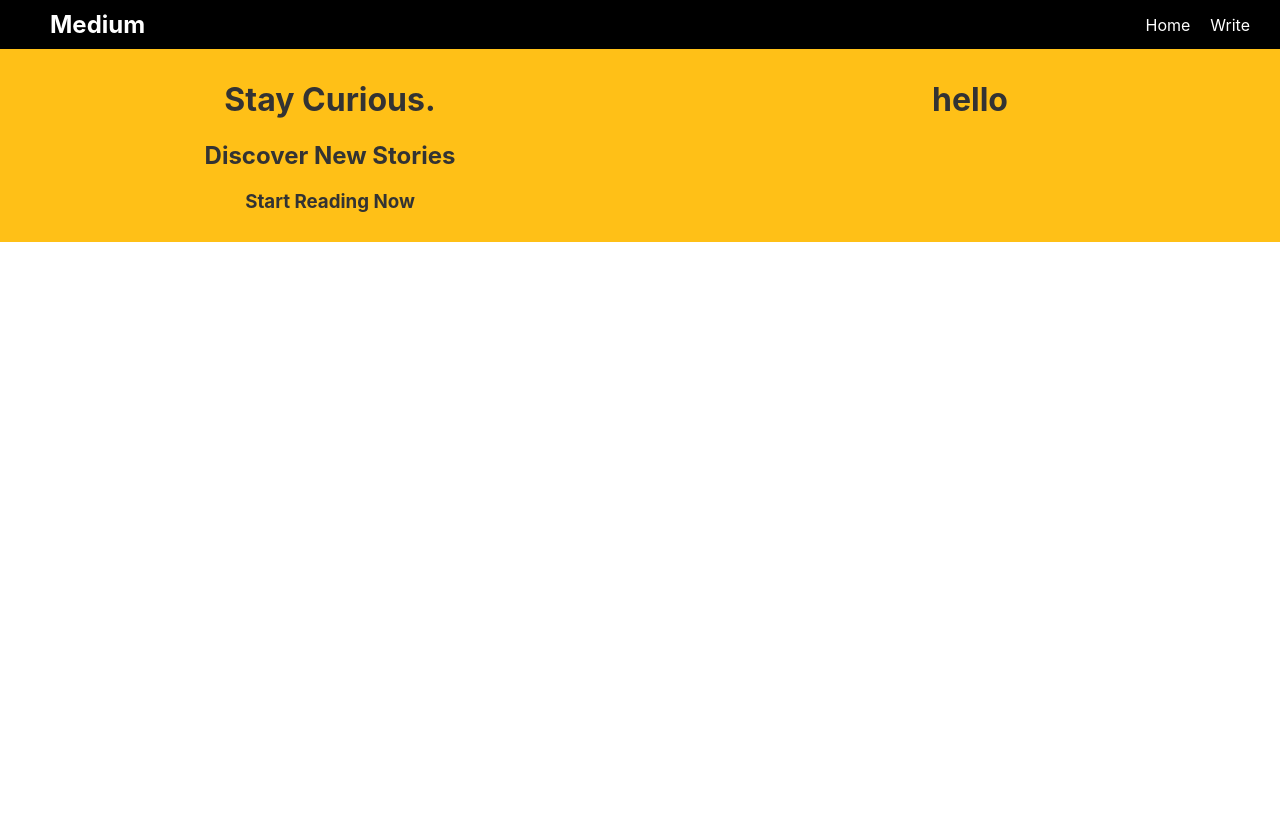
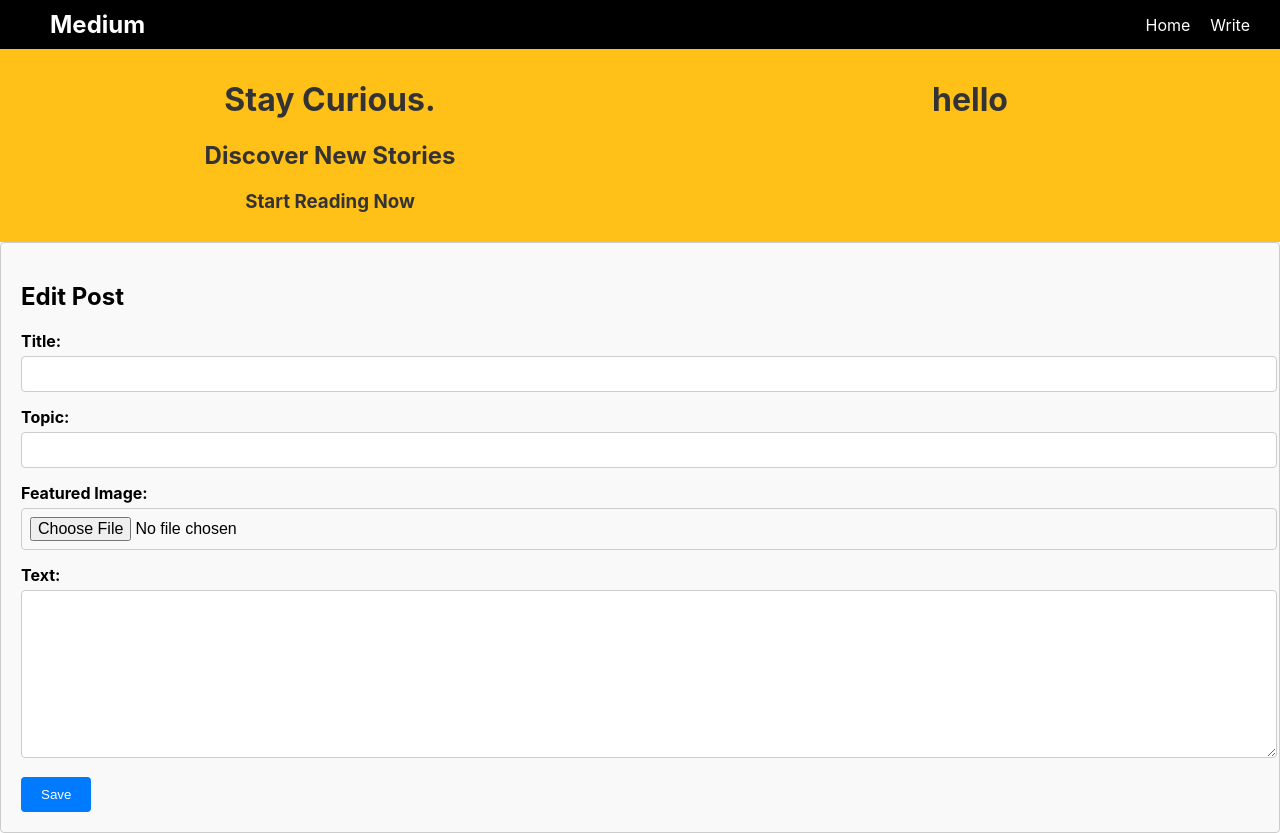
Before and after one commit to devrhash/MediumAppClone, a React (Create React App) app in the folder medium/: page /post/1/edit in a window 1280 px wide. Before the commit the page ends 800 px from the top, so only its background shows below. Built offline with nearby package versions, Linux system fonts and the light colour scheme; no server answers.

Commit message:
post section

```diff
--- a/medium/package.json
+++ b/medium/package.json
@@ -6,6 +6,7 @@
     "@testing-library/jest-dom": "^5.17.0",
     "@testing-library/react": "^13.4.0",
     "@testing-library/user-event": "^13.5.0",
+    "axios": "^1.4.0",
     "react": "^18.2.0",
     "react-dom": "^18.2.0",
     "react-router-dom": "^6.14.2",
--- /dev/null
+++ b/medium/src/AddPost.css
@@ -0,0 +1,39 @@
+.add-post-container {
+    padding: 20px;
+    border: 1px solid #ccc;
+    border-radius: 4px;
+    background-color: #f9f9f9;
+  }
+
+  .form-group {
+    margin-bottom: 15px;
+  }
+
+  .form-group label {
+    display: block;
+    font-weight: bold;
+    margin-bottom: 5px;
+  }
+
+  .form-group input,
+  .form-group textarea {
+    width: 100%;
+    padding: 8px;
+    font-size: 16px;
+    border: 1px solid #ccc;
+    border-radius: 4px;
+  }
+
+  .form-group textarea {
+    resize: vertical;
+    height: 150px;
+  }
+
+  .save-button {
+    padding: 10px 20px;
+    background-color: #007bff;
+    color: #fff;
+    border: none;
+    border-radius: 4px;
+    cursor: pointer;
+  }
--- /dev/null
+++ b/medium/src/AddPost.js
@@ -0,0 +1,63 @@
+import React, { useState } from 'react';
+import axios from 'axios'; // Import Axios for API calls
+import './AddPost.css';
+
+const AddPost = () => {
+  const [title, setTitle] = useState('');
+  const [topic, setTopic] = useState('');
+  const [imageFile, setImageFile] = useState(null); // State to store the selected image file
+  const [text, setText] = useState('');
+
+  const handleImageChange = (e) => {
+    const file = e.target.files[0];
+    setImageFile(file);
+  };
+
+  const handleSave = () => {
+    // Prepare the form data to send to the server
+    const formData = new FormData();
+    formData.append('title', title);
+    formData.append('topic', topic);
+    formData.append('text', text);
+    formData.append('image', imageFile);
+
+    // Call the API to store the post data and image
+    axios.post('YOUR_API_ENDPOINT', formData)
+      .then((response) => {
+        console.log('Post saved!', response.data);
+        // Implement any success message or redirect logic here
+      })
+      .catch((error) => {
+        console.error('Error saving post:', error);
+        // Implement error handling logic here
+      });
+  };
+
+  return (
+    <div className="add-post-container">
+      <h2>Add Post</h2>
+      <div className="form-group">
+        <label>Title:</label>
+        <input type="text" value={title} onChange={(e) => setTitle(e.target.value)} />
+      </div>
+      <div className="form-group">
+        <label>Topic:</label>
+        <input type="text" value={topic} onChange={(e) => setTopic(e.target.value)} />
+      </div>
+      {/* Add file input for image upload */}
+      <div className="form-group">
+        <label>Featured Image:</label>
+        <input type="file" accept="image/*" onChange={handleImageChange} />
+      </div>
+      <div className="form-group">
+        <label>Text:</label>
+        <textarea value={text} onChange={(e) => setText(e.target.value)} />
+      </div>
+      <button className="save-button" onClick={handleSave}>
+        Save
+      </button>
+    </div>
+  );
+};
+
+export default AddPost;
--- a/medium/src/App.css
+++ b/medium/src/App.css
@@ -1,4 +1,5 @@
+
 .App{
   display: flex;
-
+  overflow: hidden;
 }
--- a/medium/src/App.js
+++ b/medium/src/App.js
@@ -2,6 +2,9 @@
 import Navbar from './Component/Navbar';
 import Banner from './Component/Banner';
 import MainComponent from './Component/MainComponent';
+import PostDetail from './Component/PostDetail';
+import AddPost from './AddPost';
+import EditPost from './EditPost';
 import { BrowserRouter as Router, Route, Routes } from 'react-router-dom';
 
 function App() {
@@ -13,7 +16,9 @@
         <div className="content">
           <Routes>
             <Route path="/" element={<MainComponent />} />
-            {/* Add other routes here if needed */}
+            <Route path="/post/:postId" element={<PostDetail />} />
+            <Route path="/add" element={<AddPost />} />
+            <Route path="/post/:postId/edit" element={<EditPost />} />
           </Routes>
         </div>
       </div>
--- a/medium/src/Component/Navbar.js
+++ b/medium/src/Component/Navbar.js
@@ -5,10 +5,10 @@
   return (
     <nav className="navbar">
       <div className="navbar-container">
-        <a className="logo" href="#">Medium</a>
+        <a className="logo" href="/">Medium</a>
         <div className="menu">
           <a href="/">Home</a>
-          <a href="#">Write</a>
+          <a href="/add">Write</a>
         </div>
       </div>
     </nav>
--- /dev/null
+++ b/medium/src/Component/PostDetail.css
@@ -0,0 +1,51 @@
+.post-details-container {
+    padding: 20px;
+    border: 1px solid #ccc;
+    border-radius: 4px;
+    background-color: #f9f9f9;
+  }
+
+  .post-details {
+    margin-bottom: 20px;
+  }
+
+  .post-details img {
+    max-width: 100%;
+    height: auto;
+    margin-bottom: 10px;
+  }
+
+  .post-details h3 {
+    margin: 0;
+    margin-bottom: 10px;
+  }
+
+  .post-details p {
+    margin: 0;
+    margin-bottom: 5px;
+  }
+
+  .edit-delete-options {
+    display: flex;
+    justify-content: space-between;
+    margin-top: 20px;
+  }
+
+  .edit-delete-options a {
+    text-decoration: none;
+    padding: 8px 16px;
+    background-color: #007bff;
+    color: #fff;
+    border: none;
+    border-radius: 4px;
+    cursor: pointer;
+  }
+
+  .edit-delete-options button {
+    padding: 8px 16px;
+    background-color: #dc3545;
+    color: #fff;
+    border: none;
+    border-radius: 4px;
+    cursor: pointer;
+  }
--- a/medium/src/Component/PostDetail.js
+++ b/medium/src/Component/PostDetail.js
@@ -1,5 +1,6 @@
 import React from 'react';
 import { useParams, Link } from 'react-router-dom';
+import './PostDetail.css';
 
 const PostDetail = () => {
   const { postId } = useParams();
@@ -9,28 +10,28 @@
     id: 1,
     title: 'Post 1',
     topic: 'Technology',
-    featuredImage: 'https://placeimg.com/300/200/tech',
+    featuredImage: 'https://placeimg.com/600/400/tech',
     text: 'Lorem ipsum dolor sit amet, consectetur adipiscing elit...',
     dateTime: '2023-08-03 10:30 AM',
     author: 'John Doe',
   };
 
   return (
-    <div>
+    <div className="post-details-container">
       <h2>Post Details</h2>
-      <div className="post">
+      <div className="post-details">
         <img src={post.featuredImage} alt={post.title} />
-        <div className="post-details">
         <h3>{post.title}</h3>
         <p>Topic: {post.topic}</p>
         <p>{post.text}</p>
         <p>Published on: {post.dateTime}</p>
         <p>Author: {post.author}</p>
       </div>
-      </div>
       {/* Add edit and delete options */}
+      <div className="edit-delete-options">
         <Link to={`/post/${postId}/edit`}>Edit</Link>
         <button>Delete</button>
+      </div>
     </div>
   );
 };
--- a/medium/src/Component/PostList.js
+++ b/medium/src/Component/PostList.js
@@ -1,29 +1,23 @@
-import React from 'react';
+import React, { useState, useEffect } from 'react';
 import { Link } from 'react-router-dom';
 import './PostList.css'
+import axios from 'axios';
+
 const PostList = () => {
-  // Sample data for demonstration purposes
-  const posts = [
-    {
-      id: 1,
-      title: 'Post 1',
-      topic: 'Technology',
-      featuredImage: 'https://placeimg.com/300/200/tech',
-      text: 'Lorem ipsum dolor sit amet, consectetur adipiscing elit...',
-      dateTime: '2023-08-03 10:30 AM',
-      author: 'John Doe',
-    },
-    {
-      id: 2,
-      title: 'Post 2',
-      topic: 'Travel',
-      featuredImage: 'https://placeimg.com/300/200/nature',
-      text: 'Sed ut perspiciatis unde omnis iste natus error sit voluptatem...',
-      dateTime: '2023-08-02 02:15 PM',
-      author: 'Jane Smith',
-    },
-    // Add more posts as needed
-  ];
+
+  const [posts, setPosts] = useState([]);
+
+  useEffect(() => {
+
+    axios.get('http://127.0.0.1:3000/posts/all')
+      .then((response) => {
+        setPosts(response.data);
+      })
+      .catch((error) => {
+        console.error('Error fetching posts:', error);
+
+      });
+  }, []);
 
   return (
     <div>
--- /dev/null
+++ b/medium/src/EditPost.js
@@ -0,0 +1,89 @@
+import React, { useState, useEffect } from 'react';
+import { useParams } from 'react-router-dom';
+import './AddPost.css';
+
+const EditPost = () => {
+  const { postId } = useParams();
+
+  const [post, setPost] = useState({
+    title: '',
+    topic: '',
+    featuredImage: '',
+    text: '',
+  });
+
+  useEffect(() => {
+    // Fetch the post data from the API based on the post ID
+    fetch(`YOUR_API_ENDPOINT/${postId}`)
+      .then((response) => response.json())
+      .then((data) => {
+        // Update the state with the fetched post data
+        setPost(data);
+      })
+      .catch((error) => {
+        console.error('Error fetching post:', error);
+        // Implement error handling logic here
+      });
+  }, [postId]);
+
+  const handleImageChange = (e) => {
+    const file = e.target.files[0];
+    setPost({ ...post, featuredImage: file });
+  };
+
+  const handleSave = () => {
+    // Prepare the form data to send to the server
+    const formData = new FormData();
+    formData.append('title', post.title);
+    formData.append('topic', post.topic);
+    formData.append('text', post.text);
+    formData.append('image', post.featuredImage);
+
+    // Call the API to update the post data
+    fetch(`YOUR_API_ENDPOINT/${postId}`, {
+      method: 'PUT',
+      body: formData,
+    })
+      .then((response) => {
+        if (response.ok) {
+          console.log('Post updated successfully!');
+          // Implement any success message or redirect logic here
+        } else {
+          console.error('Error updating post:', response.status);
+          // Implement error handling logic here
+        }
+      })
+      .catch((error) => {
+        console.error('Error updating post:', error);
+        // Implement error handling logic here
+      });
+  };
+
+  return (
+    <div className="add-post-container">
+      <h2>Edit Post</h2>
+      <div className="form-group">
+        <label>Title:</label>
+        <input type="text" value={post.title} onChange={(e) => setPost({ ...post, title: e.target.value })} />
+      </div>
+      <div className="form-group">
+        <label>Topic:</label>
+        <input type="text" value={post.topic} onChange={(e) => setPost({ ...post, topic: e.target.value })} />
+      </div>
+      {/* Add file input for image upload */}
+      <div className="form-group">
+        <label>Featured Image:</label>
+        <input type="file" accept="image/*" onChange={handleImageChange} />
+      </div>
+      <div className="form-group">
+        <label>Text:</label>
+        <textarea value={post.text} onChange={(e) => setPost({ ...post, text: e.target.value })} />
+      </div>
+      <button className="save-button" onClick={handleSave}>
+        Save
+      </button>
+    </div>
+  );
+};
+
+export default EditPost;
```
Also changed, not shown: 1 other file (tests, documents, lock files or other folders). Lines whose indentation alone changed are shown as unchanged.
